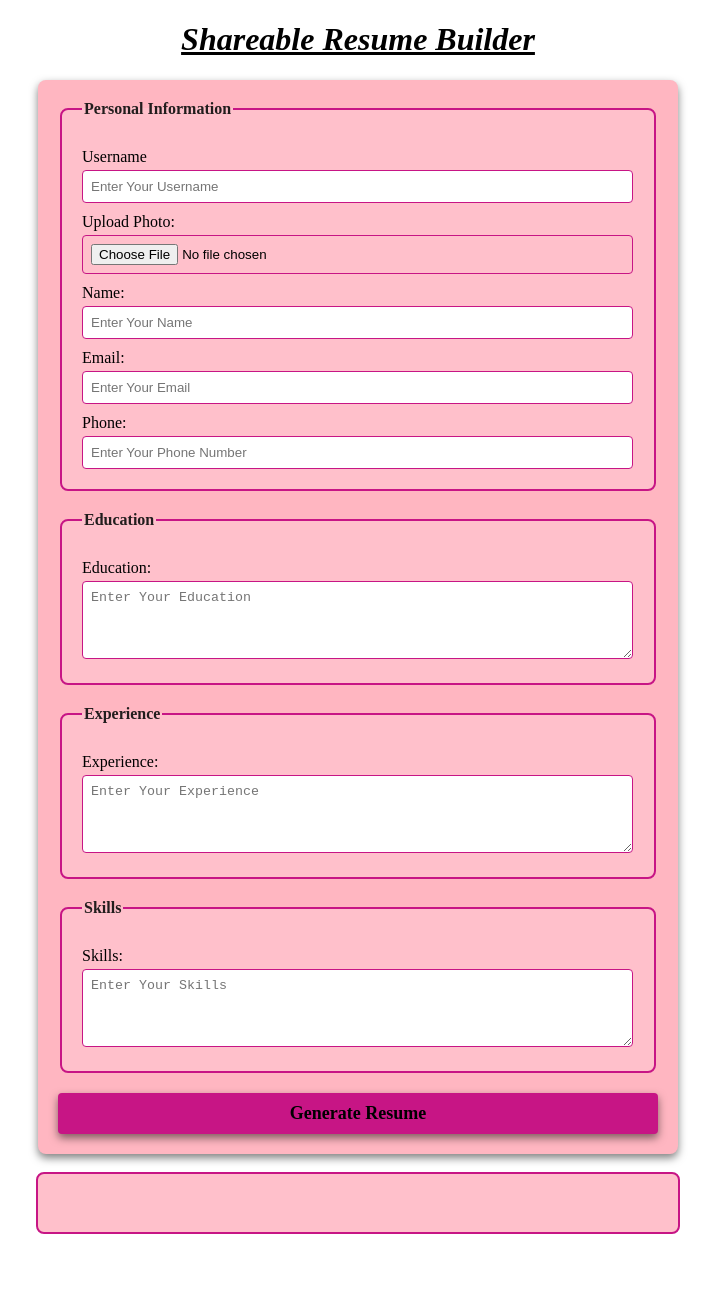
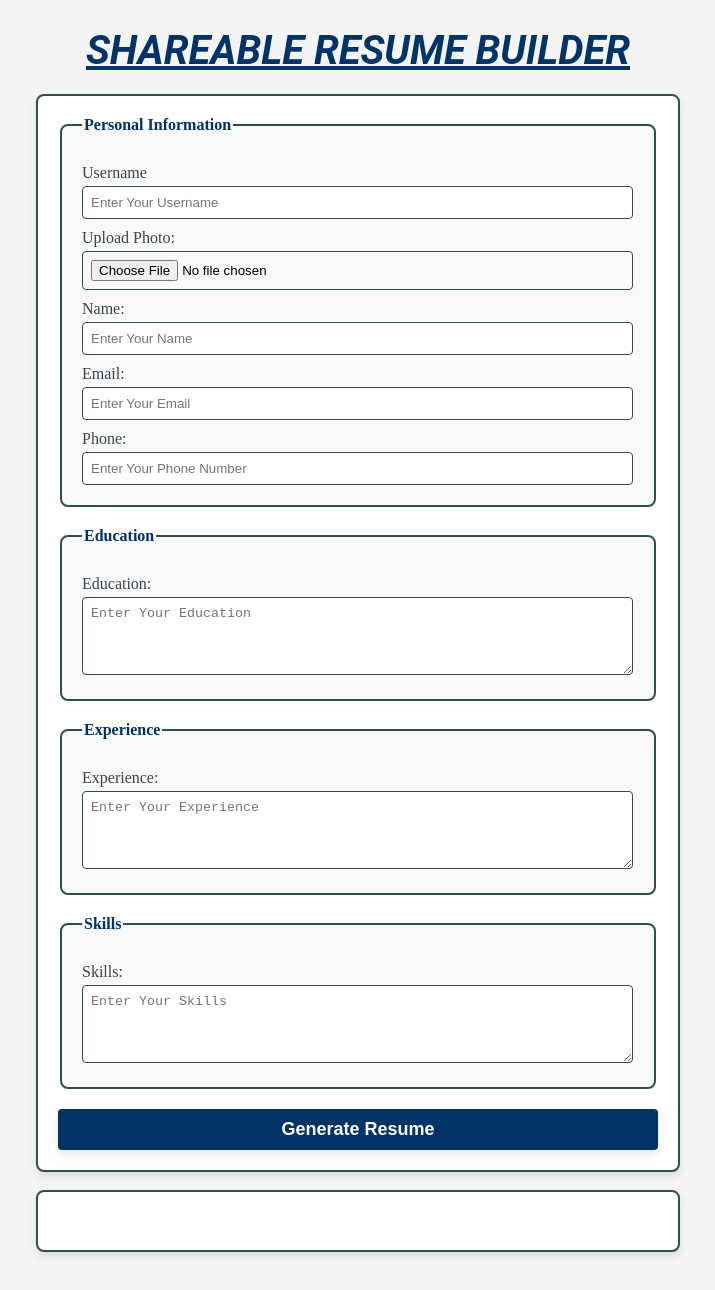
Before and after one commit to IsraImran00/Hackathon-Milestones, a plain HTML site: page milestone 5/index.html in a window 1280 px wide. Shown: the whole page, without its empty margins (282-997 px from the left). Drawn offline with Linux system fonts and the light colour scheme.

Commit message:
Update style.css

```diff
--- a/milestone 5/style.css
+++ b/milestone 5/style.css
@@ -1,83 +1,136 @@
-/* Styling form and resume sections */
-
+/* Body styling */
 body {
     font-family: 'Times New Roman', Times, serif;
     margin: 20px;
     padding: 0;
-    background-color: white;
+    background-color: #f4f4f4; /* Light gray background for a soft look */
+}
+
+/* Title (Heading)  */
+h1 {
+    text-align: center;
+    font-size: 2.5rem;
+    color: #4f4f4f;
+    margin-bottom: 20px;
+    font-family: 'Roboto', sans-serif;
+    text-transform: uppercase;
 }
 
 
+/* Form styling */
 form {
     margin: auto;
-    background-color: rgb(255,182,193);
+    background-color: #ffffff; /* White background for clarity */
     border-radius: 8px;
-    box-shadow: 0 4px 8px rgba(0, 0, 0, 0.5);
+    box-shadow: 0 4px 8px rgba(0, 0, 0, 0.1);
     padding: 20px;
     max-width: 600px;
+    border: 2px solid #2F4F4F; /* Slate gray border */
 }
 
-
+/* Heading Styling */
 h1 {
     text-align: center;
-    color: black;
+    color: #003366; /* Navy Blue for a professional heading */
 }
 
-
+/* Fieldset and Legend */
 fieldset {
-    border: 2px solid mediumvioletred;
+    border: 2px solid #2F4F4F; /* Slate gray border for fieldsets */
     border-radius: 8px;
     padding: 20px;
     margin-bottom: 20px;
-    background-color: pink;
+    background-color: #f9f9f9; /* Light background for form sections */
 }
 
 legend {
     font-weight: bold;
     text-align: left;
-    color: rgb(34, 29, 29);
+    color: #003366; /* Navy Blue for the legend text */
 }
 
+/* Label and Input Fields */
 label {
     display: block;
     margin-top: 10px;
-    color: black;
+    color: #36454F; /* Charcoal Gray for labels */
 }
 
-input,textarea {
+input, textarea {
     margin-top: 4px;
     padding: 8px;
     width: calc(100% - 1px);
-    border: 1px solid mediumvioletred;
+    border: 1px solid #2F4F4F; /* Slate gray border */
     border-radius: 4px;
     box-sizing: border-box;
 }
 
+/* Button Styling */
 button {
     display: block;
     width: 100%;
-    background-color: mediumvioletred;
-    color: black;
+    background-color: #003366; /* Navy Blue for buttons */
+    color: #ffffff; /* White text */
     border: none;
     border-radius: 4px;
-    box-shadow: 0 4px 8px rgba(0, 0, 0, 0.5);
+    box-shadow: 0 4px 8px rgba(0, 0, 0, 0.1);
     margin-top: 10px;
     font-size: 18px;
-    font-family: 'Times New Roman', Times, serif;
     padding: 10px;
     cursor: pointer;
 }
 
-button :hover {
-    color: hotpink;
+button:hover {
+    background-color: #002244; /* Darker Navy Blue on hover */
 }
 
+/* Resume Display Styling */
 #resume-display {
     max-width: 600px;
     margin: auto;
     padding: 20px;
-    border: 2px solid mediumvioletred;
+    border: 2px solid #2F4F4F; /* Slate gray border for resume section */
     border-radius: 8px;
-    background-color: rgb(255,192,203);
-    box-shadow: 0 4px 8px rgba(0, 0, 0, 0.5);
+    background-color: #ffffff; /* White background for the resume */
+    box-shadow: 0 4px 8px rgba(0, 0, 0, 0.1);
 }
+
+/* Profile Photo (circle and centered) */
+#resume-display img {
+    max-width: 150px;
+    max-height: 150px;
+    border-radius: 50%;
+    display: block;
+    margin: 0 auto 20px;
+}
+
+
+/* Shareable link and download button styling */
+#shareable-link-container {
+    text-align: center;
+    margin-top: 20px;
+}
+
+#shareable-link {
+    color: #4f92d3;
+    text-decoration: none;
+    font-size: 1.1rem;
+}
+
+#shareable-link:hover {
+    text-decoration: underline;
+}
+
+#download-pdf {
+    padding: 12px 20px;
+    background-color: #3578c1;
+    border-radius: 6px;
+    color: #fff;
+    font-size: 1.1rem;
+    cursor: pointer;
+    margin-top: 20px;
+}
+
+#download-pdf:hover {
+    background-color:navy;
+}
```
